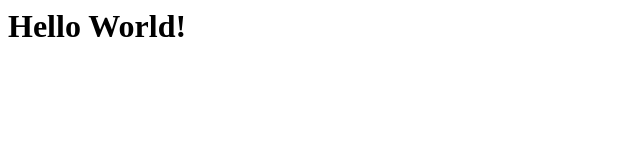
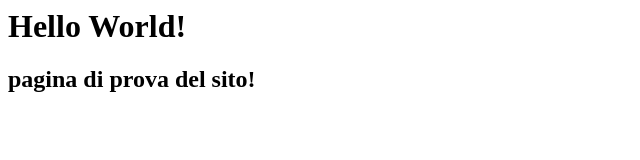
Before and after one commit to amasserdotti/laboratorioSite, a plain HTML site: page index.html in a window 1280 px wide. Shown: the whole page, without its empty margins (0-640 px from the left). Drawn offline with Linux system fonts and the light colour scheme.

Commit message:
New commit

```diff
--- a/index.html
+++ b/index.html
@@ -1 +1,2 @@
 <h1>Hello World!</h1>
+<h2>pagina di prova del sito!</h2>
```
